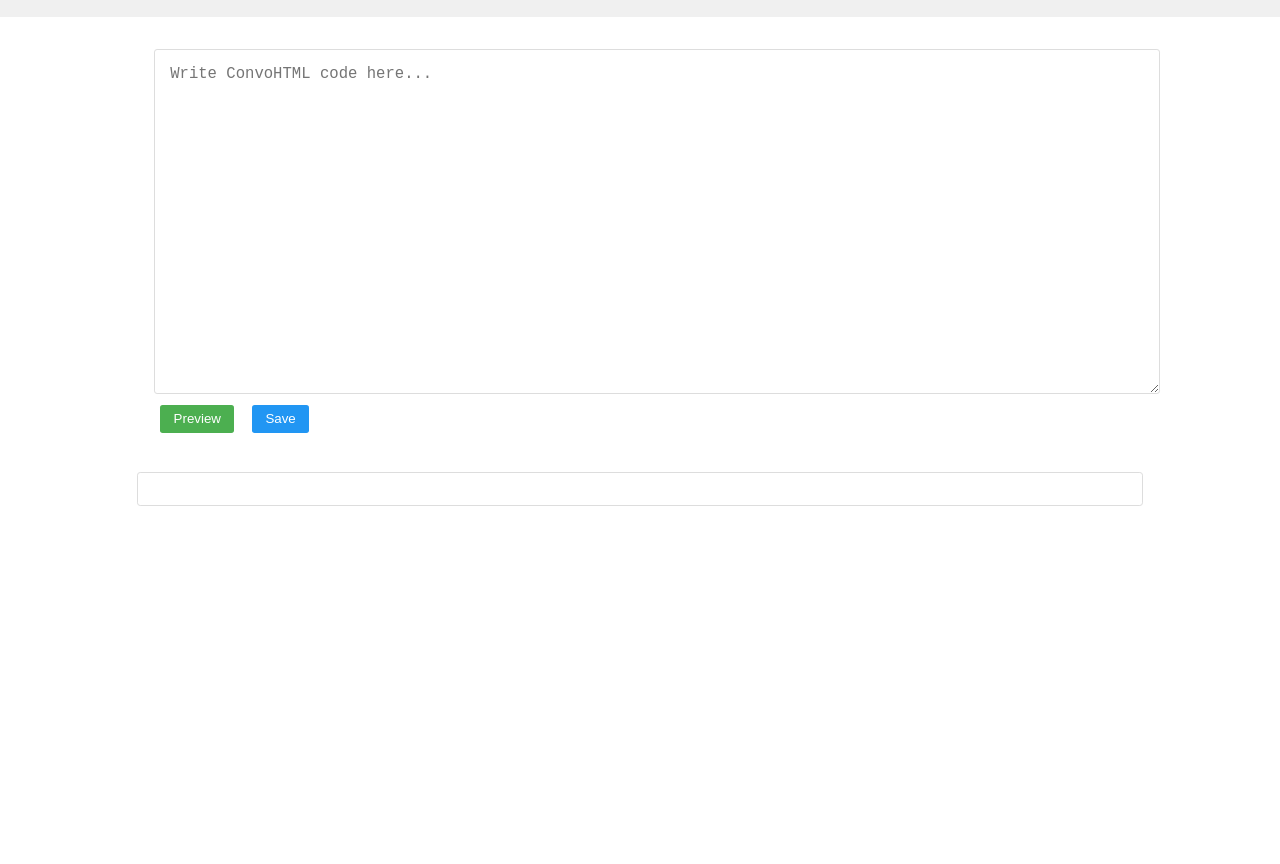
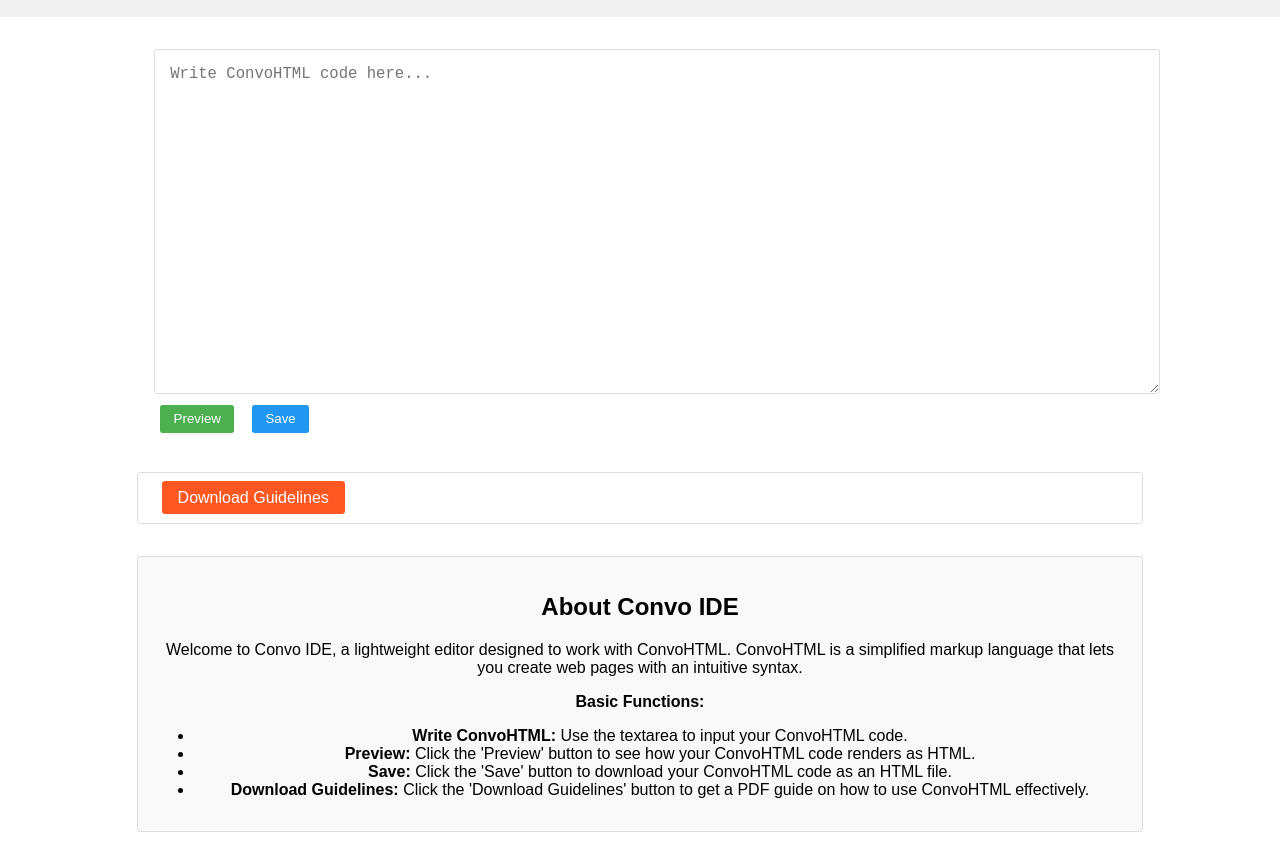
Before and after one commit to Mahzbe/Convo-IDE, a plain HTML site: page index.html in a window 1280 px wide. Shown: the part 95-959 px from the top of the page. Before the commit the page ends 800 px from the top, so only its background shows below. Drawn offline with Linux system fonts and the light colour scheme.

Commit message:
Update index.html

```diff
--- a/index.html
+++ b/index.html
@@ -66,6 +66,27 @@
 			color: red;
 			font-weight: bold;
 		}
+
+		.about-section {
+			width: 80%;
+			margin-top: 2em;
+			padding: 1em;
+			border: 1px solid #ddd;
+			border-radius: 0.2em;
+			background-color: #f9f9f9;
+			text-align: center;
+		}
+
+		.download-btn {
+			background-color: #FF5722;
+			color: #fff;
+			padding: 0.5em 1em;
+			border: none;
+			border-radius: 0.2em;
+			cursor: pointer;
+			margin: 0.5em;
+			text-decoration: none;
+		}
 	</style>
 </head>
 <body>
@@ -81,6 +102,19 @@
 		<div class="preview-container">
 			<div id="preview-pane"></div>
 			<div id="error-msg" class="code-error"></div>
+			<a href="guidelines.pdf" class="download-btn" download>Download Guidelines</a>
+		</div>
+
+		<div class="about-section">
+			<h2>About Convo IDE</h2>
+			<p>Welcome to Convo IDE, a lightweight editor designed to work with ConvoHTML. ConvoHTML is a simplified markup language that lets you create web pages with an intuitive syntax.</p>
+			<p><strong>Basic Functions:</strong></p>
+			<ul>
+				<li><strong>Write ConvoHTML:</strong> Use the textarea to input your ConvoHTML code.</li>
+				<li><strong>Preview:</strong> Click the 'Preview' button to see how your ConvoHTML code renders as HTML.</li>
+				<li><strong>Save:</strong> Click the 'Save' button to download your ConvoHTML code as an HTML file.</li>
+				<li><strong>Download Guidelines:</strong> Click the 'Download Guidelines' button to get a PDF guide on how to use ConvoHTML effectively.</li>
+			</ul>
 		</div>
 
 		<script>
```
